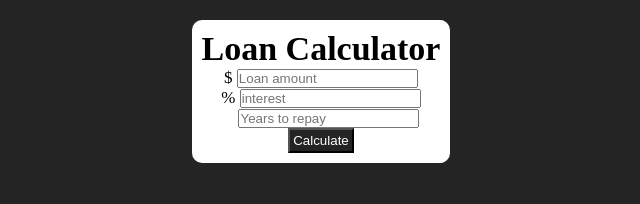
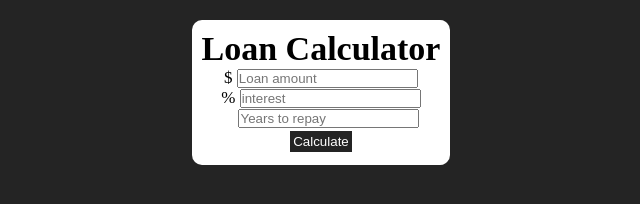
Before and after one commit to PatrickBoyn/LoanCalculator, a plain HTML site: page index.html in a window 1280 px wide. Shown: the full height of the page, 319-959 px from the left. Drawn offline with Linux system fonts and the light colour scheme.

Commit message:
Set the border, and margin.

```diff
--- a/style.css
+++ b/style.css
@@ -33,6 +33,8 @@ body{
     margin-left: 1.60rem;
 }
 .btn{
+    border: none;
+    margin: 3px;
     padding: 3px;
     background-color: #242424;
     color: white;
```
